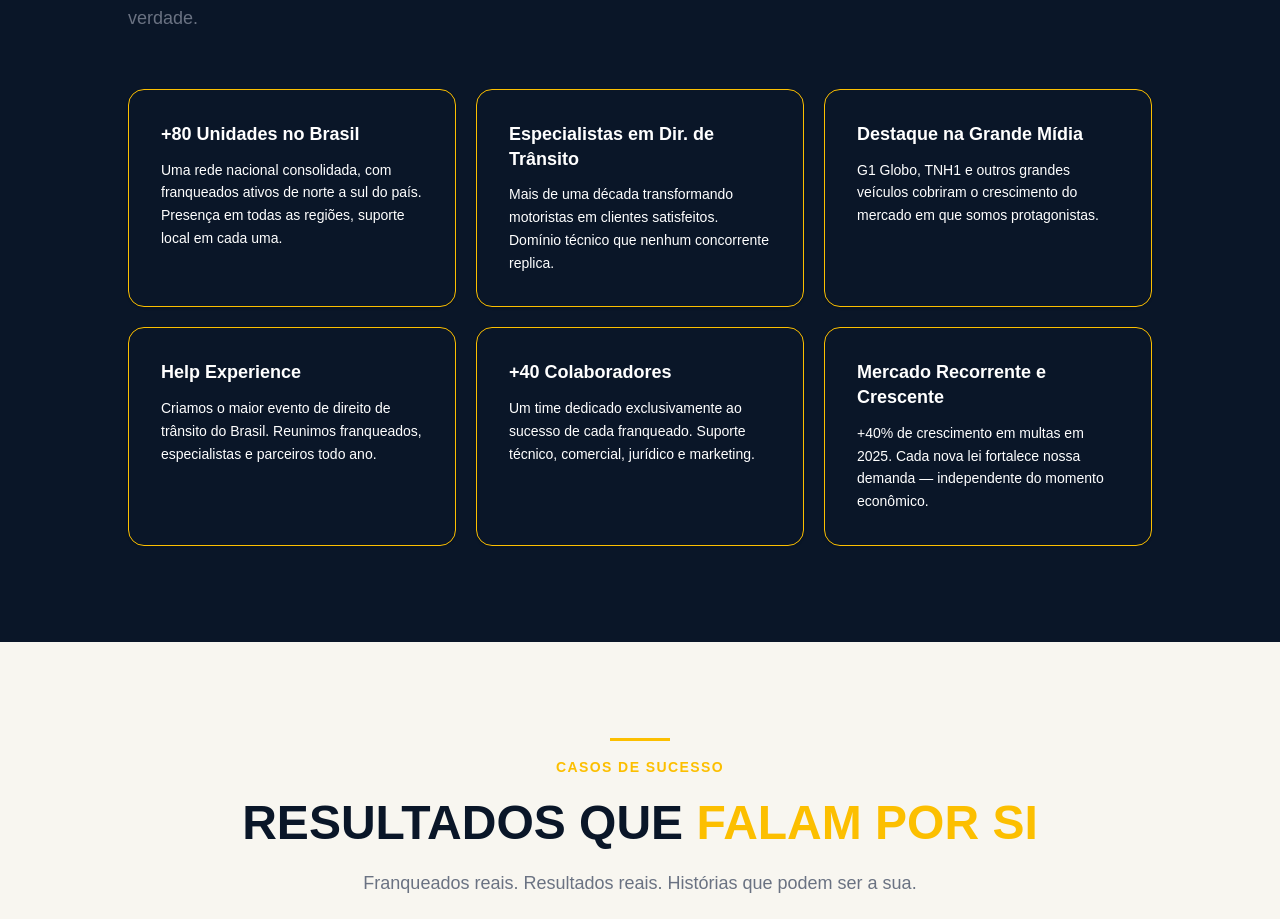
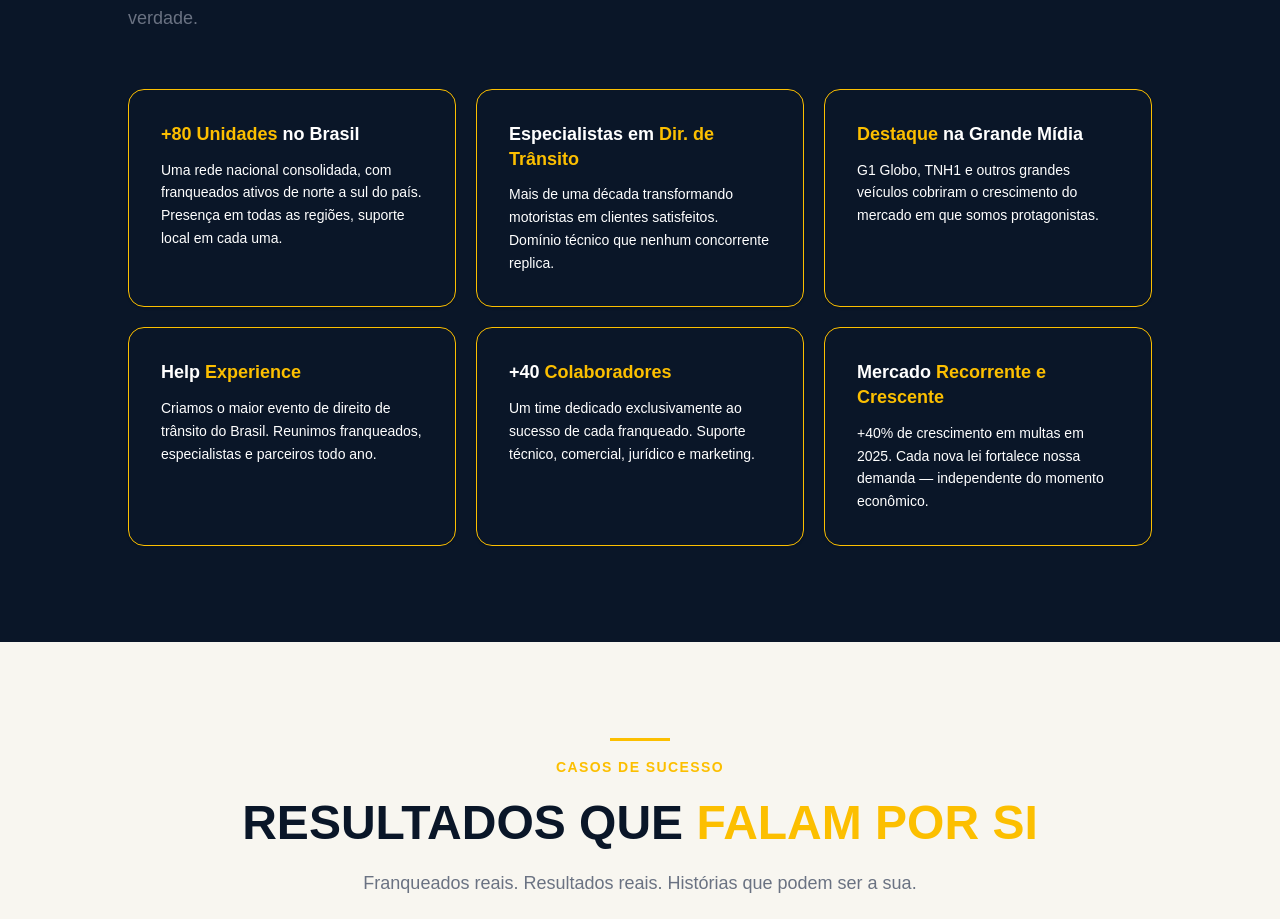
Before and after one commit to MarcelFMartins/lp-help-multas-v2, a React (Vite) app: page /prereuniao in a window 1280 px wide. Shown: the part 2010-2929 px from the top of the page. Built offline with nearby package versions, Linux system fonts and the light colour scheme.

Commit message:
ADD: Colors tittle PreReuniao Section

```diff
--- a/src/pages/PreReunião.tsx
+++ b/src/pages/PreReunião.tsx
@@ -12,12 +12,65 @@ const HERO_BG = "/image/fundo.webp";
 
 /* ─── DATA ─── */
 const recognitions = [
-    { title: "+80 Unidades no Brasil", desc: "Uma rede nacional consolidada, com franqueados ativos de norte a sul do país. Presença em todas as regiões, suporte local em cada uma." },
-    { title: "Especialistas em Dir. de Trânsito", desc: "Mais de uma década transformando motoristas em clientes satisfeitos. Domínio técnico que nenhum concorrente replica." },
-    { title: "Destaque na Grande Mídia", desc: "G1 Globo, TNH1 e outros grandes veículos cobriram o crescimento do mercado em que somos protagonistas." },
-    { title: "Help Experience", desc: "Criamos o maior evento de direito de trânsito do Brasil. Reunimos franqueados, especialistas e parceiros todo ano." },
-    { title: "+40 Colaboradores", desc: "Um time dedicado exclusivamente ao sucesso de cada franqueado. Suporte técnico, comercial, jurídico e marketing." },
-    { title: "Mercado Recorrente e Crescente", desc: "+40% de crescimento em multas em 2025. Cada nova lei fortalece nossa demanda — independente do momento econômico." },
+    {
+        title: (
+            <>
+                <span className="text-gold">+80 Unidades</span> no Brasil
+            </>
+        ),
+        desc:
+            "Uma rede nacional consolidada, com franqueados ativos de norte a sul do país. Presença em todas as regiões, suporte local em cada uma.",
+    },
+
+    {
+        title: (
+            <>
+                Especialistas em <span className="text-gold">Dir. de Trânsito</span>
+            </>
+        ),
+        desc:
+            "Mais de uma década transformando motoristas em clientes satisfeitos. Domínio técnico que nenhum concorrente replica.",
+    },
+
+    {
+        title: (
+            <>
+                <span className="text-gold">Destaque</span> na Grande Mídia
+            </>
+        ),
+        desc:
+            "G1 Globo, TNH1 e outros grandes veículos cobriram o crescimento do mercado em que somos protagonistas.",
+    },
+
+    {
+        title: (
+            <>
+                Help <span className="text-gold">Experience</span>
+            </>
+        ),
+        desc:
+            "Criamos o maior evento de direito de trânsito do Brasil. Reunimos franqueados, especialistas e parceiros todo ano.",
+    },
+
+    {
+        title: (
+            <>
+                +40 <span className="text-gold">Colaboradores</span>
+            </>
+        ),
+        desc:
+            "Um time dedicado exclusivamente ao sucesso de cada franqueado. Suporte técnico, comercial, jurídico e marketing.",
+    },
+
+    {
+        title: (
+            <>
+                Mercado <span className="text-gold">Recorrente e Crescente</span>
+            </>
+        ),
+        desc:
+            "+40% de crescimento em multas em 2025. Cada nova lei fortalece nossa demanda — independente do momento econômico.",
+    },
 ];
 
 const news = [
@@ -184,7 +237,7 @@ export default function ThankYouPage() {
                     >
                         {recognitions.map((r, i) => (
                             <div
-                                key={r.title}
+                                key={i}
                                 className={`bg-[oklch(0.1998_0.0403_258.29)] border border-gold rounded-2xl p-8 shadow-sm
                     hover:shadow-md transition-all duration-300
                   ${recogInView ? "opacity-100 translate-y-0" : "opacity-0 translate-y-8"}
```
